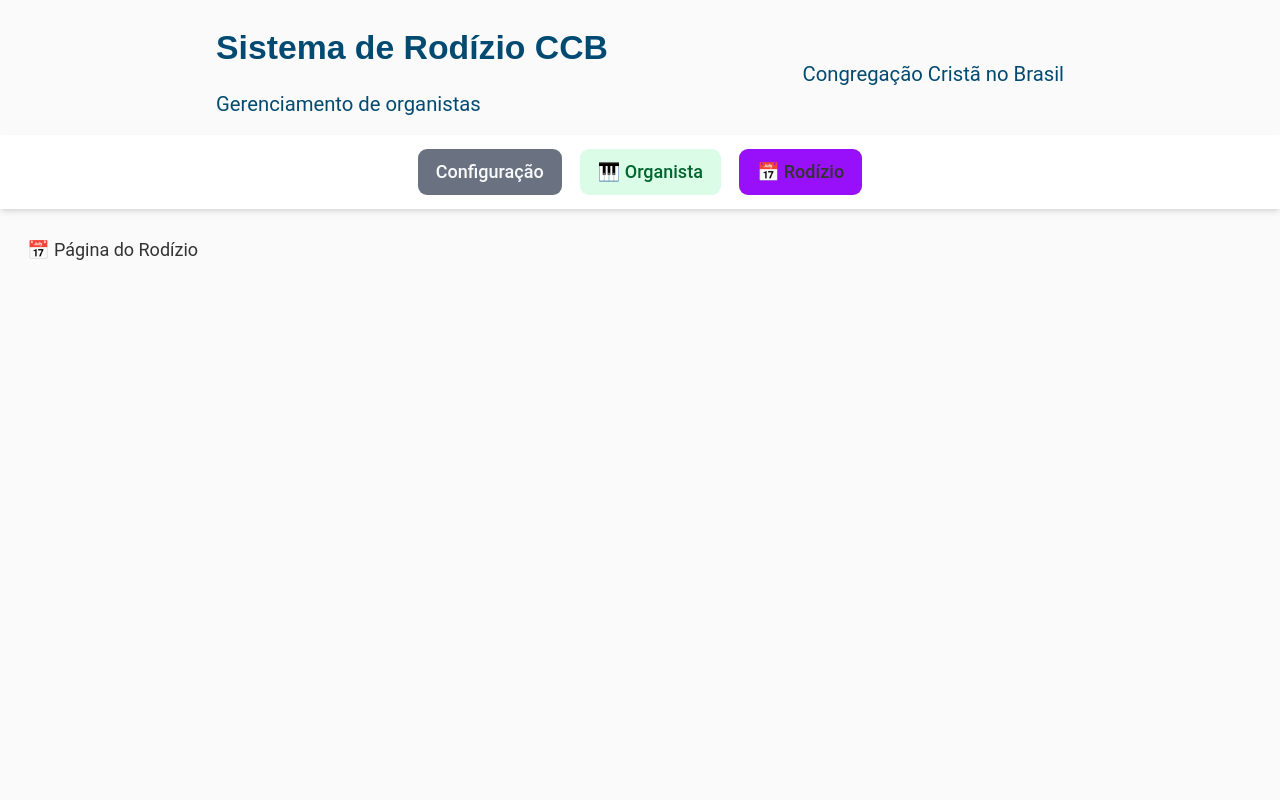
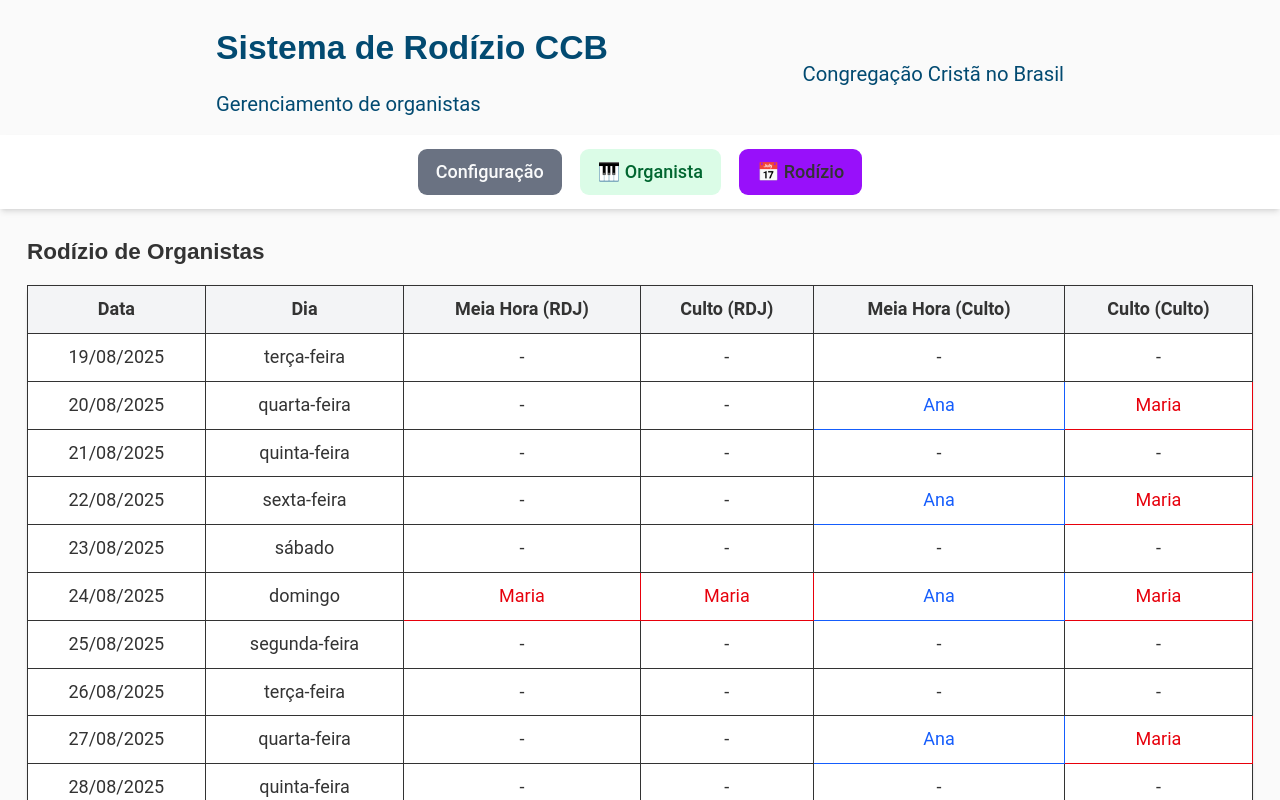
Before and after one commit to Andersonsilvamota/rodizio-organista-ccb, a React (Vite) app: page /rodizio in a window 1280 px wide. Shown: the top 800 px of the page. Built offline with nearby package versions, Linux system fonts and the light colour scheme.

Commit message:
chore: add rodizio page

```diff
--- a/src/App.tsx
+++ b/src/App.tsx
@@ -4,6 +4,7 @@
 import { BrowserRouter as Router, Routes, Route, Link, NavLink } from "react-router-dom";
 import Configuracao from "./pages/Configuracao";
 import Organista from "./pages/Organista";
+import Rodizio from "./pages/Rodizio";
 
 
 function  PageRodizio() {
@@ -204,10 +205,10 @@
         </nav>
         <main className="">
           <Routes>
-            <Route path="/" element={<PageRodizio />} />
+            <Route path="/" element={<Configuracao />} />
             <Route path="/configuracao" element={<Configuracao />} />
             <Route path="/organista" element={<Organista />} />
-            <Route path="/rodizio" element={<PageRodizio />} />
+            <Route path="/rodizio" element={<Rodizio />} />
           </Routes>
         </main>
       </div>
--- /dev/null
+++ b/src/pages/Rodizio.tsx
@@ -0,0 +1,98 @@
+import { useState } from "react";
+import { gerarRodizio,  } from "../utils/rodizioGenerator";
+import { format } from "date-fns";
+
+export type Nivel =
+  | "Ensaio"
+  | "RDJ"
+  | "RDJ/Culto Oficial"
+  | "RDJ/Oficializada"
+  | "Culto Oficial"
+  | "Oficializada";
+
+export interface Organista {
+  id: string;
+  nome: string;
+  nivel: Nivel;
+  cor: string;
+}
+
+export interface Configuracao {
+  dataInicio: Date;
+  dataFim: Date;
+  diasCulto: number[]; // 0=domingo ... 6=sábado
+}
+
+export default function Rodizio() {
+  const [organistas, setOrganistas] = useState<Organista[]>([
+    { id: "1", nome: "Maria", nivel: "RDJ/Culto Oficial", cor: "text-red-600" },
+    { id: "2", nome: "Ana", nivel: "Culto Oficial", cor: "text-blue-600" },
+    { id: "3", nome: "João", nivel: "Ensaio", cor: "text-green-600" },
+  ]);
+
+  const [config] = useState<Configuracao>({
+    dataInicio: new Date(),
+    dataFim: new Date(new Date().setDate(new Date().getDate() + 30)),
+    diasCulto: [0, 3, 5], // domingo, quarta e sexta
+  });
+
+  const escalas = gerarRodizio(config, organistas);
+
+  return (
+    <div className="p-6">
+      <h2 className="text-xl font-bold mb-4">Rodízio de Organistas</h2>
+
+      <table className="w-full border-collapse bg-white rounded-lg shadow">
+  <thead>
+    <tr className="bg-gray-100">
+      <th className="border p-2">Data</th>
+      <th className="border p-2">Dia</th>
+      <th className="border p-2">Meia Hora (RDJ)</th>
+      <th className="border p-2">Culto (RDJ)</th>
+      <th className="border p-2">Meia Hora (Culto)</th>
+      <th className="border p-2">Culto (Culto)</th>
+    </tr>
+  </thead>
+  <tbody>
+    {escalas.map((escala, idx) => (
+      <tr key={idx} className="text-center">
+        <td className="border p-2">{format(escala.data, "dd/MM/yyyy")}</td>
+        <td className="border p-2">
+          {escala.data.toLocaleDateString("pt-BR", { weekday: "long" })}
+        </td>
+        <td className={`border p-2 ${escala.rdjMeiaHora?.cor || ""}`}>
+          {escala.rdjMeiaHora?.nome || "-"}
+        </td>
+        <td className={`border p-2 ${escala.rdjCulto?.cor || ""}`}>
+          {escala.rdjCulto?.nome || "-"}
+        </td>
+        <td className={`border p-2 ${escala.cultoMeiaHora?.cor || ""}`}>
+          {escala.cultoMeiaHora?.nome || "-"}
+        </td>
+        <td className={`border p-2 ${escala.culto?.cor || ""}`}>
+          {escala.culto?.nome || "-"}
+        </td>
+      </tr>
+    ))}
+  </tbody>
+</table>
+
+
+      <div className="mt-6 p-4 bg-gray-50 rounded-lg">
+        <h3 className="font-semibold mb-2">Resumo</h3>
+        <ul>
+          {organistas.map((org) => {
+            const count = escalas.filter(
+              (e) => e.meiaHora?.id === org.id || e.culto?.id === org.id
+            ).length;
+            return (
+              <li key={org.id} className={org.cor}>
+                {org.nome}: {count} vezes
+              </li>
+            );
+          })}
+        </ul>
+      </div>
+    </div>
+  );
+}
--- /dev/null
+++ b/src/utils/rodizioGenerator.ts
@@ -0,0 +1,104 @@
+import { addDays, format, isSunday } from "date-fns";
+
+export type Nivel =
+  | "Ensaio"
+  | "RDJ"
+  | "RDJ/Culto Oficial"
+  | "RDJ/Oficializada"
+  | "Culto Oficial"
+  | "Oficializada";
+
+export interface Organista {
+  id: string;
+  nome: string;
+  nivel: Nivel;
+  cor: string;
+}
+
+export interface Configuracao {
+  dataInicio: Date;
+  dataFim: Date;
+  diasCulto: number[]; // 0=domingo ... 6=sábado
+}
+
+export interface Escala {
+  data: Date;
+  rdjMeiaHora: Organista | null;
+  rdjCulto: Organista | null;
+  cultoMeiaHora: Organista | null;
+  culto: Organista | null;
+}
+
+
+function podeTocar(organista: Organista, tipo: "Culto" | "RDJ", meiaHora = false) {
+  const { nivel } = organista;
+
+  if (nivel === "Ensaio") return meiaHora && tipo === "Culto";
+  if (nivel === "RDJ") return tipo === "RDJ" || (meiaHora && tipo === "Culto");
+  if (nivel === "RDJ/Culto Oficial" || nivel === "RDJ/Oficializada") return true;
+  if (nivel === "Culto Oficial" || nivel === "Oficializada")
+    return tipo === "Culto" || (meiaHora && tipo === "Culto");
+
+  return false;
+}
+
+export function gerarRodizio(config: Configuracao, organistas: Organista[]): Escala[] {
+  const escalas: Escala[] = [];
+  let current = config.dataInicio;
+
+  while (current <= config.dataFim) {
+    const day = current.getDay();
+
+    let rdjMeiaHora: Organista | null = null;
+    let rdjCulto: Organista | null = null;
+    let cultoMeiaHora: Organista | null = null;
+    let culto: Organista | null = null;
+
+    // RDJ (domingo de manhã)
+    if (isSunday(current)) {
+      const organistaRDJ = escolherOrganista(organistas, "RDJ");
+      rdjMeiaHora = organistaRDJ;
+      rdjCulto = organistaRDJ;
+    }
+
+    // Culto (qualquer dia configurado)
+    if (config.diasCulto.includes(day)) {
+      cultoMeiaHora = escolherOrganista(organistas, "Culto", true);
+      culto = escolherOrganista(organistas, "Culto");
+      if (!culto && cultoMeiaHora) culto = cultoMeiaHora;
+    }
+
+    escalas.push({
+      data: current,
+      rdjMeiaHora,
+      rdjCulto,
+      cultoMeiaHora,
+      culto,
+    });
+
+    current = addDays(current, 1);
+  }
+
+  return escalas;
+}
+
+
+let indexRodizio = 0;
+function escolherOrganista(
+  organistas: Organista[],
+  tipo: "Culto" | "RDJ",
+  meiaHora = false
+): Organista | null {
+  if (organistas.length === 0) return null;
+
+  for (let i = 0; i < organistas.length; i++) {
+    const idx = (indexRodizio + i) % organistas.length;
+    const candidato = organistas[idx];
+    if (podeTocar(candidato, tipo, meiaHora)) {
+      indexRodizio = idx + 1;
+      return candidato;
+    }
+  }
+
+  return organistas[0]; // fallback se não tiver ninguém
+}
```
